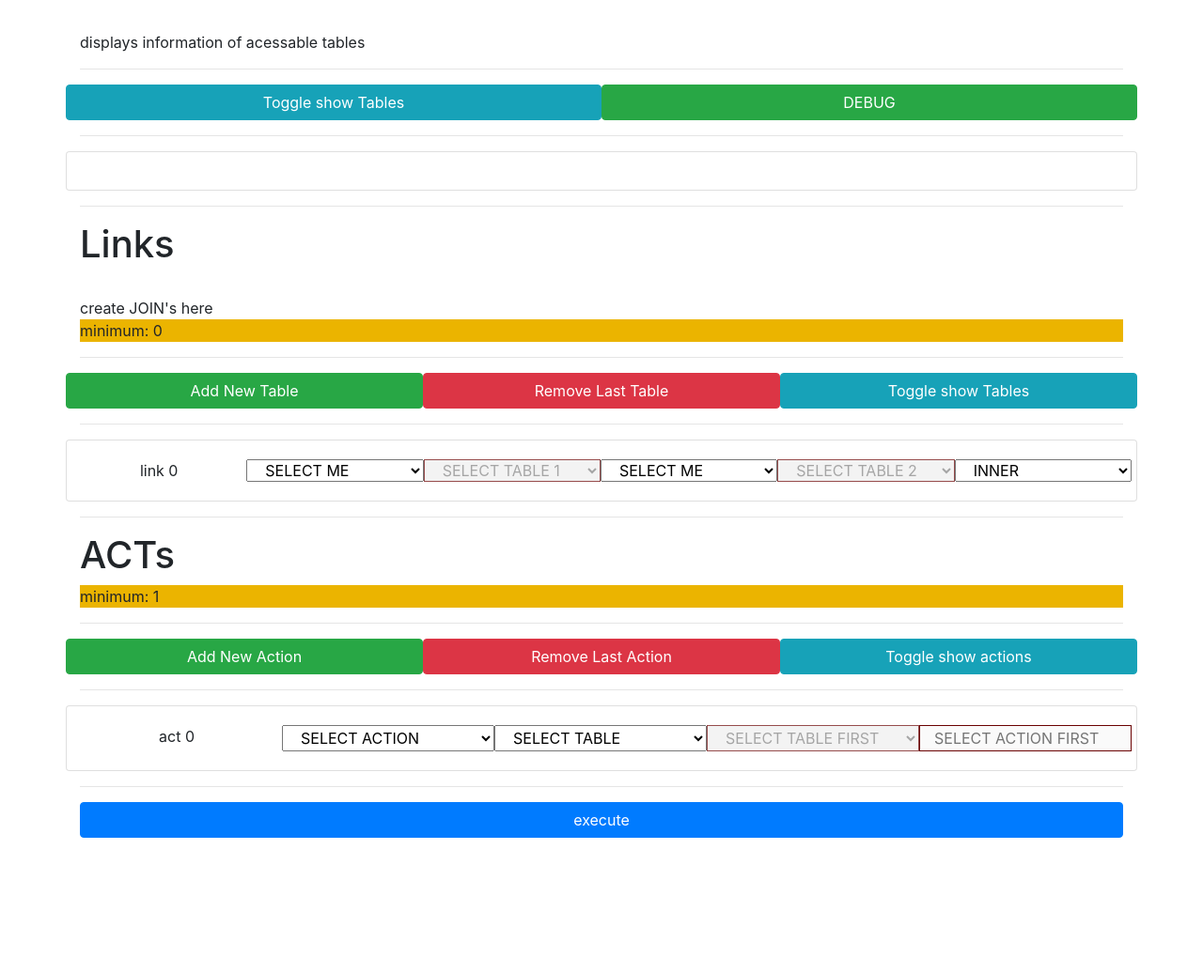
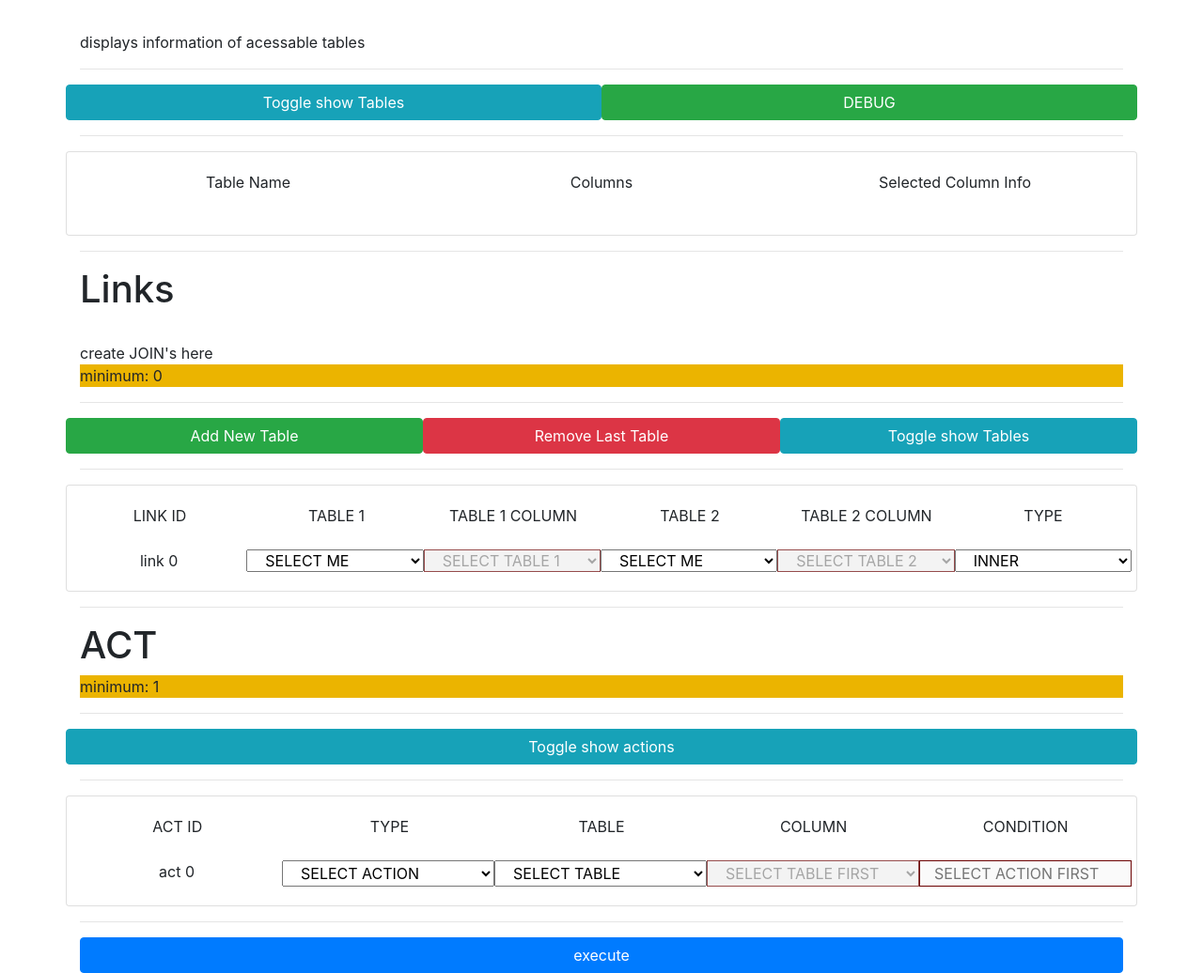
Before and after one commit to Ethel173/unnamed_SQL, a Flask app: page / in a window 1280 px wide. Shown: the part 276-1312 px from the top of the page at 94% size. Before the commit the page ends 1168 px from the top, so only its background shows below. Run offline with Flask 2, Linux system fonts and the light colour scheme; some libraries are stand-ins or nearby versions.

Commit message:
less features, more featurecreep

```diff
--- a/static/rev2.js
+++ b/static/rev2.js
@@ -45,23 +45,43 @@
             clone.querySelector('div.row').id = "table_"+table.unsafe_counter;
             //add table data
             //ugly repurpose of unsafe coutner as index access
-            clone.querySelector('div.col').innerHTML = "Table : " + table.built_obj[table.unsafe_counter][0];
-            var selbox_div = document.createElement("div")
-            selbox_div.setAttribute("class", "col")
-            var selectbox = document.createElement("select")
-            selectbox.setAttribute("id", "data"+table.unsafe_counter)
+            clone.querySelector('div.col').innerHTML = table.built_obj[table.unsafe_counter][0];
+            clone.querySelector('select[id=sel_1_name]')
 
+            //setup change event
+            clone.querySelector("select[id=col_name]").setAttribute("onchange", "table.pop_info("+""+table.unsafe_counter+")")
+
+            //pop table names
             for (var item = 0; item < table.built_obj[table.unsafe_counter][1].length;item ++){
                 var option = document.createElement("option");
-                option.value = table.built_obj[table.unsafe_counter][1][item][1]
+                option.value = item
                 option.text = table.built_obj[table.unsafe_counter][1][item][1]
-                selectbox.appendChild(option);
+                clone.querySelector("select[id=col_name]").appendChild(option);
             }
+            document.getElementById("tab_content").appendChild(clone);
+            //pop table info
+            table.pop_info(table.unsafe_counter)
+            table.unsafe_counter +=1
+        },
 
-            table.unsafe_counter +=1
-            selbox_div.appendChild(selectbox);
-            clone.querySelector('div.row').appendChild(selbox_div);
-            document.getElementById("tab_content").appendChild(clone);
+        pop_info:function(invoker)
+        {
+            let target = document.getElementById("table_"+invoker)
+            let info = target.querySelector("select[id=col_name]").value
+
+        //depopulate all
+        while (target.querySelector("select[id=col_info]").options.length > 0) {
+            target.querySelector("select[id=col_info]").remove(0);
+        }
+
+        console.log(table.built_obj[invoker][1])
+
+            for (var item = 0; item < table.built_obj[invoker][1][info].length-2;item ++){
+                var option = document.createElement("option");
+                option.value = "ASD"
+                option.text = table.built_obj[invoker][1][info][item+2]
+                target.querySelector("select[id=col_info]").appendChild(option);
+            }
         }
     }
 
@@ -69,6 +89,7 @@
         unsafe_counter:0,
 
     add: function(){
+        //handles safety logic
         if (link.unsafe_counter != 0){
             for (let index = 1; index <= link.unsafe_counter; index++) {
                 var check_table = document.getElementById("link_"+(index-1))
@@ -131,14 +152,42 @@
         }
         subtable.removeAttribute("disabled")
 
+        //populate subtables
         for (var item = 0; item < table.built_obj[subname.value][1].length;item ++){
             var option = document.createElement("option");
             option.value = [subname.value,item]
             option.text = table.built_obj[subname.value][1][item][1]
             subtable.appendChild(option);
         }
+    },
+    pop_sub_table_info:function(invoker,subtab)
+    {
+        var main_table = document.getElementById("link_"+invoker)
+        var subname = main_table.querySelector("select[id=sel_"+subtab+"_name]")
+        var subtable = main_table.querySelector("select[id=sel_"+subtab+"_data]")
+        //depopulate all but "SELECT ME" option
+        while (subtable.options.length > 1) {
+            subtable.remove(1);
+        }
+        //check that there is a table to pull from or user chose 'None'
+        if (subname.value== '' || subname.value=="None"){
+            subtable.setAttribute("disabled","True")
+            subtable.options[0].selected = true
+            return
+        }
+        subtable.removeAttribute("disabled")
 
+        //populate subtables
+        for (var item = 0; item < table.built_obj[subname.value][1].length;item ++){
+            var option = document.createElement("option");
+            option.value = [subname.value,item]
+            option.text = table.built_obj[subname.value][1][item][1]
+            subtable.appendChild(option);
+        }
     },
+
+
+
     remove: function(){
 
         var main_link = document.getElementById("link_"+(link.unsafe_counter-1))
@@ -179,6 +228,7 @@
 act={
     unsafe_counter:0,
 
+
     add: function(){
         let templateInstance = document.getElementById("act_template");
         let clone = document.importNode(templateInstance .content, true);
@@ -199,6 +249,8 @@
         act.unsafe_counter++
         document.getElementById("act_content").appendChild(clone);
     },
+
+
     pop_sub_table:function(invoker)
     {
         var main_table = document.getElementById("act_"+invoker)
--- a/templates/rev2.html
+++ b/templates/rev2.html
@@ -21,6 +21,11 @@
             <div class = "col">
                 IF YOUR SEEING ME YOU BROKE SOMETHING
             </div>
+            <select class = "col" id = "col_name">
+            </select>
+            <select class = "col" id = "col_info">
+            </select>
+
         </div>
         <hr>
 </template>
@@ -72,8 +77,6 @@
             </input>
         </div>
 </template>
-
-
 
 
 <body onload='generic.startup( {{schema|safe}} , {{bulk|safe}})'>
@@ -145,6 +148,11 @@
                 <!--table content-->
                 <div class = "togg_on" id="table_chunk">
                     <div class = "center row card card-body"id="tab_content">
+                        <div class="row">
+                            <div class ="col">Table Name</div>
+                            <div class ="col">Columns</div>
+                            <div class ="col">Selected Column Info</div>
+                        </div>
                     </div>
                 </div>
                 <hr>
@@ -175,6 +183,14 @@
                 <!--Links content-->
                 <div class = "togg_on" id="link_chunk">
                     <div class = "center row card card-body"id="link_content">
+                        <div class="row">
+                            <div class ="col">LINK ID</div>
+                            <div class ="col">TABLE 1</div>
+                            <div class ="col">TABLE 1 COLUMN</div>
+                            <div class ="col">TABLE 2</div>
+                            <div class ="col">TABLE 2 COLUMN</div>
+                            <div class ="col">TYPE</div>
+                        </div>
                     </div>
                 </div>
                 <hr>
@@ -186,20 +202,28 @@
         <!--ACT-->
         <div>
             <div>
-                <h1>ACTs</h1>
+                <h1>ACT</h1>
                 <p class="no_bottom bg_y">minimum: 1</p>
                 <hr>
                 <!-- change ACT -->
                 <div class="row">
-                    <button type='button' class='col btn btn-success' name='adj_tables_counter_bttn' onclick="act.add()">Add New Action</button>
-                    <button type='button' class='col btn btn-danger' name='adj_tables_counter_bttn' onclick="act.remove()">Remove Last Action</button>
-                    <button type='button' class='col btn btn-info' name='adj_tables_counter_bttn' onclick="generic.togg('act')">Toggle show actions</button>                </div>
+                    <button type='button' hidden class='col btn btn-success' name='adj_tables_counter_bttn' onclick="act.add()">Add New Action (cut)</button>
+                    <button type='button' hidden class='col btn btn-danger' name='adj_tables_counter_bttn' onclick="act.remove()">Remove Last Action (cut)</button>
+                    <button type='button' class='col btn btn-info' name='adj_tables_counter_bttn' onclick="generic.togg('act')">Toggle show actions</button>
+                </div>
                 <hr>
                 <!--end change ACT-->
 
                 <!--ACT content-->
                 <div class = "togg_on" id="act_chunk">
                     <div class = "center row card card-body"id="act_content">
+                        <div class="row">
+                            <div class ="col">ACT ID</div>
+                            <div class ="col">TYPE</div>
+                            <div class ="col">TABLE</div>
+                            <div class ="col">COLUMN</div>
+                            <div class ="col">CONDITION</div>
+                        </div>
                     </div>
                 </div>
                 <hr>
```
